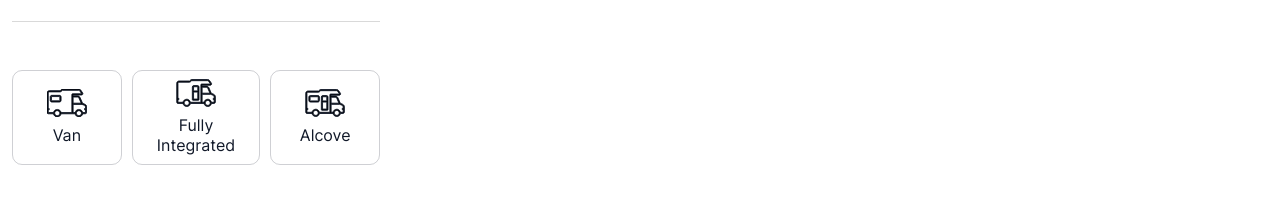
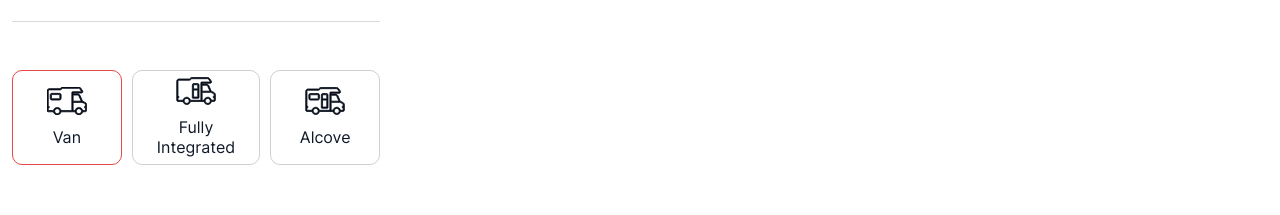
Before and after one commit to VPresich/camper, a React (Vite) app: page /catalog in a window 1280 px wide. Shown: the part 560-775 px from the top of the page. Built offline with nearby package versions, Linux system fonts and the light colour scheme; no server answers.

Commit message:
fixed radio button

```diff
--- a/src/components/CardTitle/CardTitle.jsx
+++ b/src/components/CardTitle/CardTitle.jsx
@@ -1,12 +1,13 @@
 import css from "./CardTitle.module.css";
 import FavoriteButton from "../UI/FavoriteButton/FavoriteButton";
+import EllipsisText from "../UI/EllipsisText/EllipsisText";
 import formatPrice from "../../auxiliary/formatPrice";
 
 export default function CardTitle({ id, name, price }) {
   return (
     <div className={css.container}>
       <div className={css.titleWrapper}>
-        <h3 className={css.title}>{name}</h3>
+        <EllipsisText text={name} maxLines={1} className={css.title} />
         <p className={css.price}>{formatPrice(price)}</p>
       </div>
       <FavoriteButton id={id} />
--- a/src/components/Filters/Filters.jsx
+++ b/src/components/Filters/Filters.jsx
@@ -5,6 +5,7 @@ import { saveQueryParams } from "../../redux/filters/slice";
 import Button from "../UI/Button/Button";
 import FilterButton from "../UI/FilterButton/FilterButton";
 import RadioButton from "../UI/RadioButton/RadioButton";
+
 import { formFilterIcons } from "./constants";
 import { equipmentFilterIcons } from "./constants";
 import ParamsTrueValues from "../../auxiliary/ParamsTrueValues";
@@ -83,7 +84,6 @@ export default function Filters() {
                   iconId={item.iconId}
                   title={item.title}
                   fill={item.fill}
-                  type="radio"
                 />
               ))}
             </div>
--- a/src/components/UI/RadioButton/RadioButton.jsx
+++ b/src/components/UI/RadioButton/RadioButton.jsx
@@ -1,9 +1,10 @@
-import { useField } from "formik";
+import React from "react";
+import { Field, useField } from "formik";
 import clsx from "clsx";
 import css from "./RadioButton.module.css";
 import iconsPath from "../../../assets/img/icons.svg";
 
-export default function RadioButton({
+export default function RadioBtn({
   name,
   value,
   iconId,
@@ -11,26 +12,31 @@ export default function RadioButton({
   fill,
   ...rest
 }) {
-  const [field, , helpers] = useField({ name, value });
-
+  const [, , helpers] = useField(name);
   const handleChange = () => {
     helpers.setValue(value);
   };
 
   return (
+    <React.Fragment key={iconId}>
+      <Field
+        type="radio"
+        name={name}
+        value={value}
+        className={css.realRadio}
+        id={iconId}
+        onChange={handleChange}
+        {...rest}
+      />
       <label
-      className={clsx(css.pseudoRadio, helpers.value === value && css.checked)}
+        htmlFor={iconId}
+        className={clsx(
+          css.pseudoRadio,
+          helpers.value === value && css.checked
+        )}
       >
-      <input
-        className={css.realRadio}
-        type="radio"
-        {...field}
-        {...rest}
-        checked={field.value === value}
-        onChange={handleChange}
-      />
         <div className={css.iconWrapper}>
-        <span className={css.radioIcon}>
+          <span>
             <svg
               className={clsx(css.radioIcon, fill ? css.fill : css.stroke)}
               width="40"
@@ -40,8 +46,9 @@ export default function RadioButton({
               <use href={`${iconsPath}#${iconId}`} />
             </svg>
           </span>
-        <div className={css.radioLabel}>{title}</div>
+          <span className={css.radioLabel}>{title}</span>
         </div>
       </label>
+    </React.Fragment>
   );
 }
--- a/src/components/UI/RadioButton/RadioButton.module.css
+++ b/src/components/UI/RadioButton/RadioButton.module.css
@@ -1,29 +1,26 @@
 .pseudoRadio {
-  position: relative;
   cursor: pointer;
   display: flex;
   justify-content: center;
   align-items: center;
-  border: 1px solid rgba(16, 24, 40, 0.2);
+
   border-radius: 10px;
   min-width: 110px;
   padding-left: 24px;
   padding-right: 24px;
   width: auto;
   height: 95px;
+  border: 1px solid rgba(16, 24, 40, 0.2);
   transition: border-color 0.3s ease-in-out;
 }
 
 .realRadio {
-  position: absolute;
-  opacity: 0;
-  cursor: pointer;
+  display: none;
 }
 
 .radioIcon {
   width: 40px;
   height: 28px;
-
   margin-bottom: 8px;
 }
 
@@ -33,10 +30,6 @@
 
 .stroke {
   stroke: var(--main);
-}
-
-.pseudoRadio.checked {
-  border: 1px solid var(--button);
 }
 
 .iconWrapper {
@@ -49,8 +42,12 @@
   font-family: "Inter-Regular", sans-serif;
   font-weight: 500;
   font-size: 16px;
-  line-height: 125%;
+  line-height: 1.25;
   text-align: center;
   color: var(--main);
   text-align: center;
 }
+
+.realRadio:checked + .pseudoRadio {
+  border: 1px solid var(--button);
+}
```
Also changed, not shown: src/pages/NotFoundPage/NotFoundPage.jsx (deleted, +0 -13 lines), src/pages/NotFoundPage/NotFoundPage.module.css (deleted). Lines whose indentation alone changed are shown as unchanged.
